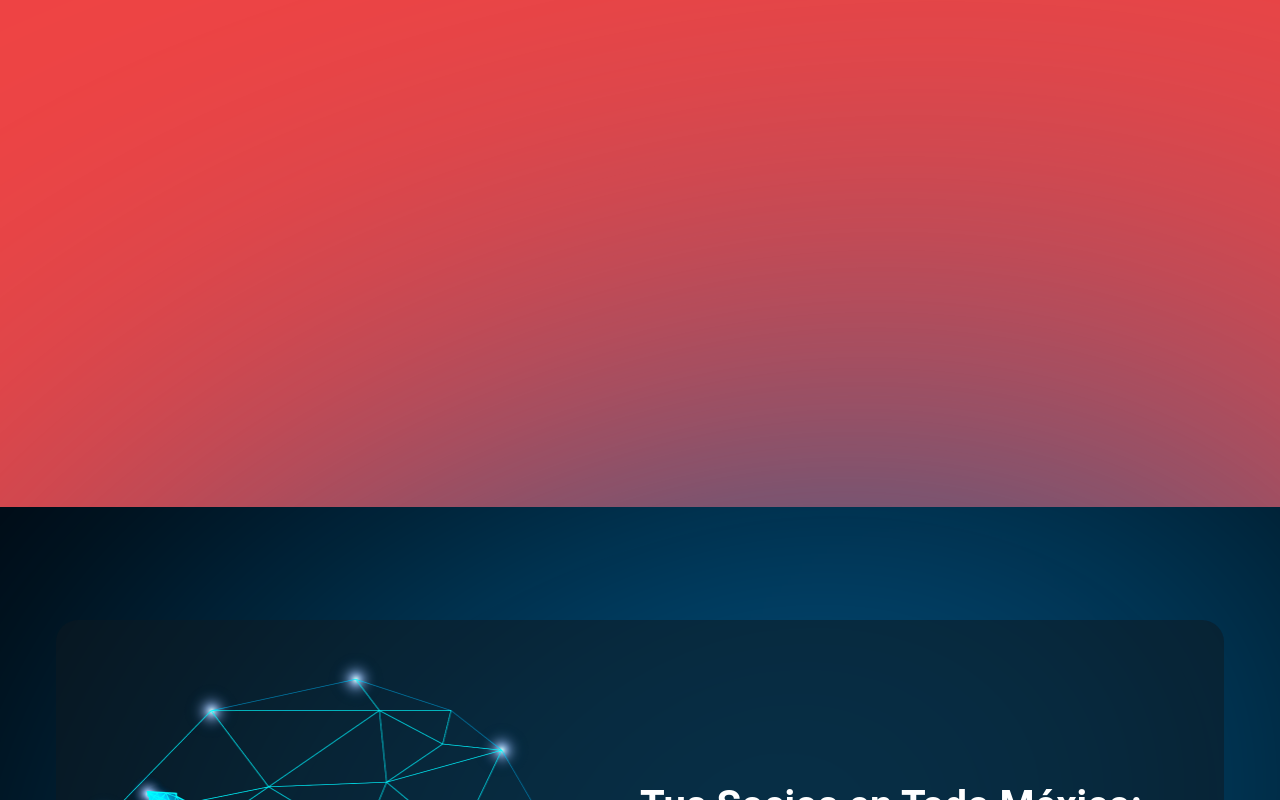
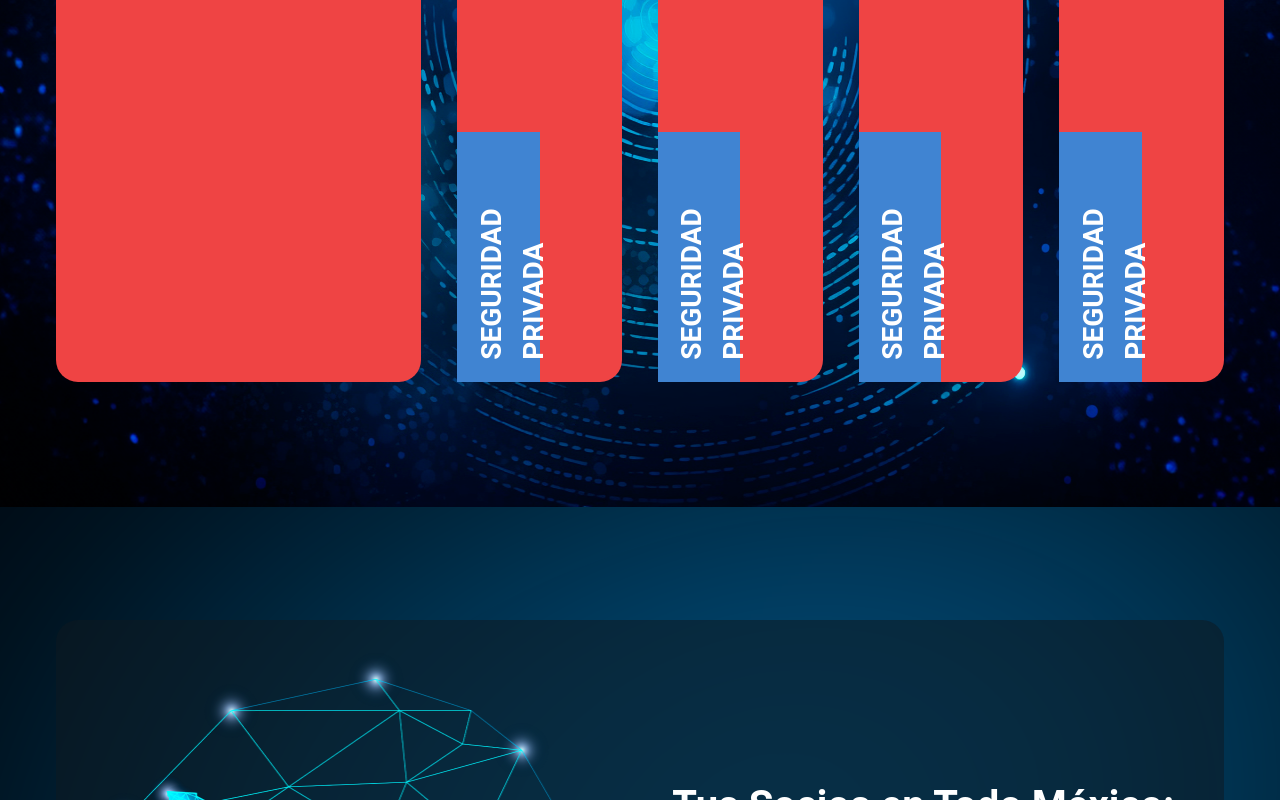
Before and after one commit to LarkinBaumann/larkinholding, a Next.js app: page / in a window 1280 px wide. Shown: the part 1840-2640 px from the top of the page. Built offline with nearby package versions, Linux system fonts and the light colour scheme.

Commit message:
Refactor Empresas and Servicio components

```diff
--- a/src/components/Empresas/Empresas.jsx
+++ b/src/components/Empresas/Empresas.jsx
@@ -1,8 +1,61 @@
-import React from 'react'
+import Image from 'next/image'
+import React, { useState } from 'react'
 
 function Empresas() {
+
+  const empresas=[
+    {
+      id:1,
+      nombre:'Seguridad privada',
+      imagen:'/images/empresas.png',
+      descripcion:'Lorem ipsum dolor sit amet, consectetur adipiscing elit. Nunc et auctor eros'
+    },
+    {
+      id:2,
+      nombre:'Seguridad privada',
+      imagen:'/images/empresas.png',
+      descripcion:'Lorem ipsum dolor sit amet, consectetur adipiscing elit. Nunc et auctor eros'
+    },
+    {
+      id:3,
+      nombre:'Seguridad privada',
+      imagen:'/images/empresas.png',
+      descripcion:'Lorem ipsum dolor sit amet, consectetur adipiscing elit. Nunc et auctor eros'
+    },
+    {
+      id:4,
+      nombre:'Seguridad privada',
+      imagen:'/images/empresas.png',
+      descripcion:'Lorem ipsum dolor sit amet, consectetur adipiscing elit. Nunc et auctor eros'
+    },
+    {
+      id:5,
+      nombre:'Seguridad privada',
+      imagen:'/images/empresas.png',
+      descripcion:'Lorem ipsum dolor sit amet, consectetur adipiscing elit. Nunc et auctor eros'
+    }
+  ]
+
+const [seleccion, setSeleccion] = useState(0)
+
   return (
-    <div className='h-[1024px] w-full bg-red-500 text-white px-14'>Empresas</div>
+    <div className='h-[1024px] w-full  text-white  relative z-20'>
+      <Image src='/images/empresas.png' width={100} height={100} alt='fondo-empresas' className='w-full h-full absolute -z-10' />
+      <div className='grid grid-cols-6 w-full h-full px-14 items-center gap-9 '>
+        {
+          empresas.map((empresa,index)=>(
+          <div key={index}  className={seleccion != index?'w-full h-[774px] rounded-[22px] bg-red-500 relative cursor-pointer':'col-span-2 h-[774px] rounded-[22px] bg-red-500'}
+          onClick={()=>setSeleccion(index)}
+          >
+        <div className={seleccion != index ?'absolute bg-[#4084d2] w-[50%] h-[250px] bottom-0': "hidden"}>
+          <h3 className='text-white -rotate-90 font-header font-bold text-[28px] absolute bottom-14 -left-[25%] uppercase '>Seguridad<br></br> privada</h3>
+        </div>
+        </div>
+          ))
+        }
+
+      </div>
+    </div>
   )
 }
 
--- a/src/components/Servicio/Servicio.jsx
+++ b/src/components/Servicio/Servicio.jsx
@@ -6,14 +6,14 @@ function Servicio() {
   return (
     <div className="w-full h-[830px] flex flex-row justify-center items-center px-14 relative z-10 ">
 <ShadowServicio/>
-    <div className="w-full h-[604px] flex flex-row justify-between text-white bg-[#0E192187] items-center rounded-[22px]
+    <div className="w-full h-[604px] flex flex-row justify-around text-white bg-[#0E192187] items-center rounded-[22px]
       ">
-      <div className="w-full">
+      <div className="">
         <div className="w-[557px] h-[539px]">
           <Image src='/images/mapa.png' alt="mapa" width={100} height={100} className='w-full h-full'/>
         </div>
       </div>
-      <div className="w-full flex flex-col gap-[8px]">
+      <div className=" flex flex-col gap-[8px]">
         <h2 className="font-header w-[532px] text-[40px] font-bold leading-[44px]">
           Tus Socios en Todo México:
           <br/>
```
Also changed, not shown: public/images/empresas.png (added).
